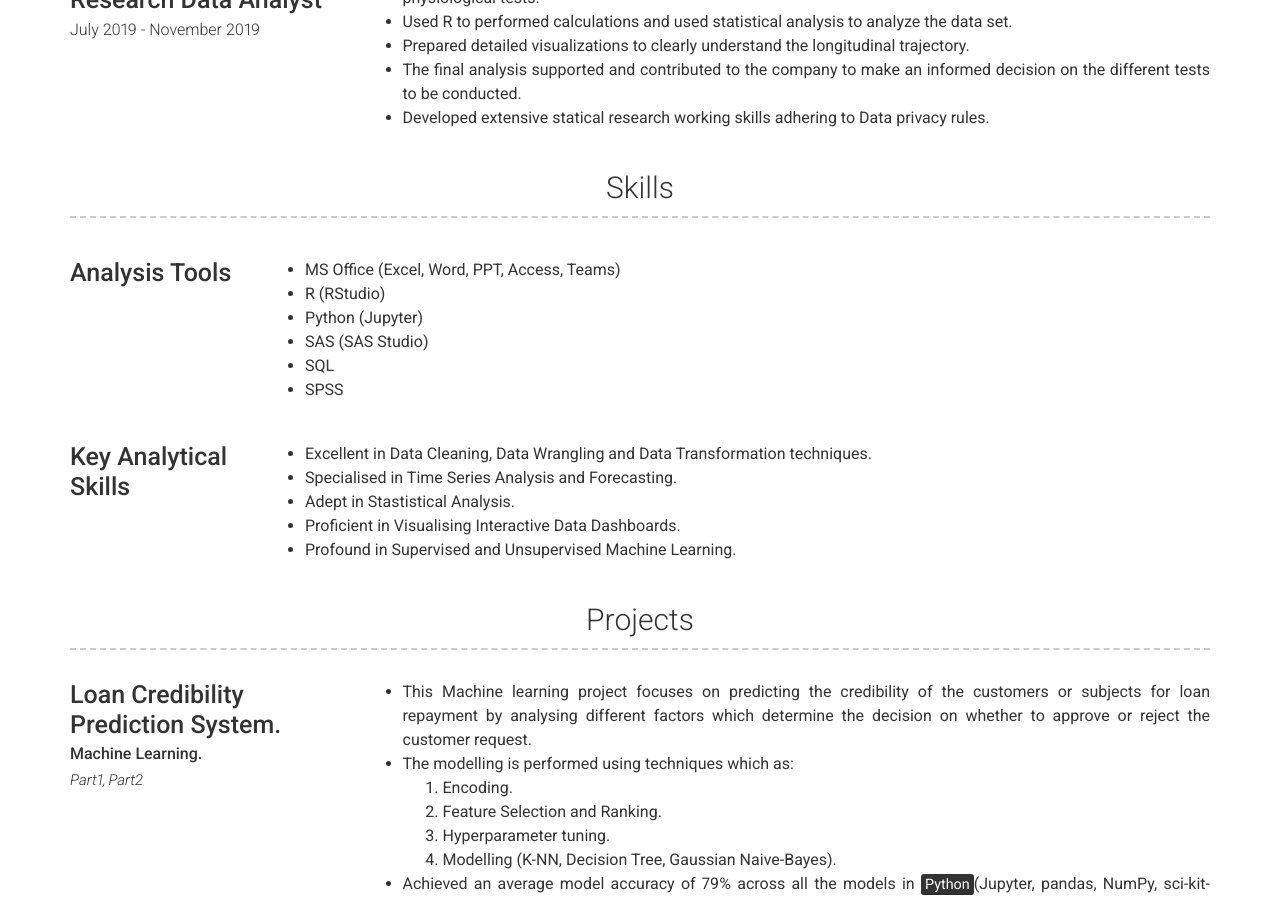
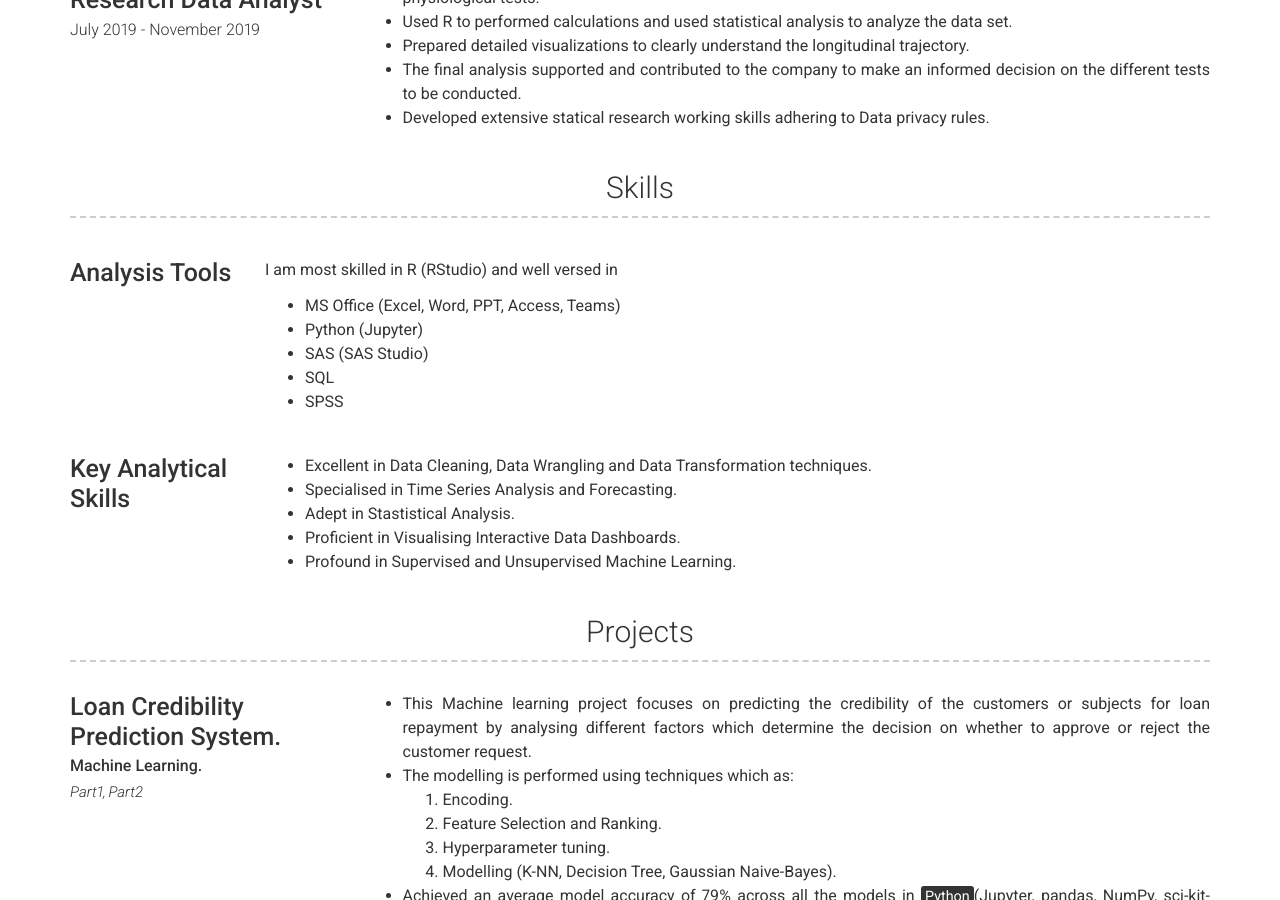
Before and after one commit to Tarun-S-Sarode/Portfolio, a Jekyll site: the page built from index.md, in a window 1280 px wide and 900 px high, scrolled down 1435 px. Built offline with Jekyll 4.4.1, drawn with Linux system fonts in a browser that asks for light colours; nearby versions of some CDN libraries.

Commit message:
Update skills.yml

```diff
--- a/_data/skills.yml
+++ b/_data/skills.yml
@@ -10,8 +10,8 @@
   # quote:
   #  Short institution or course description (optional)
   description: | # this will include new lines to allow paragraphs
+     I am most skilled in R (RStudio) and well versed in
      * MS Office (Excel, Word, PPT, Access, Teams)
-     * R (RStudio)
      * Python (Jupyter)
      * SAS (SAS Studio)
      * SQL
```
